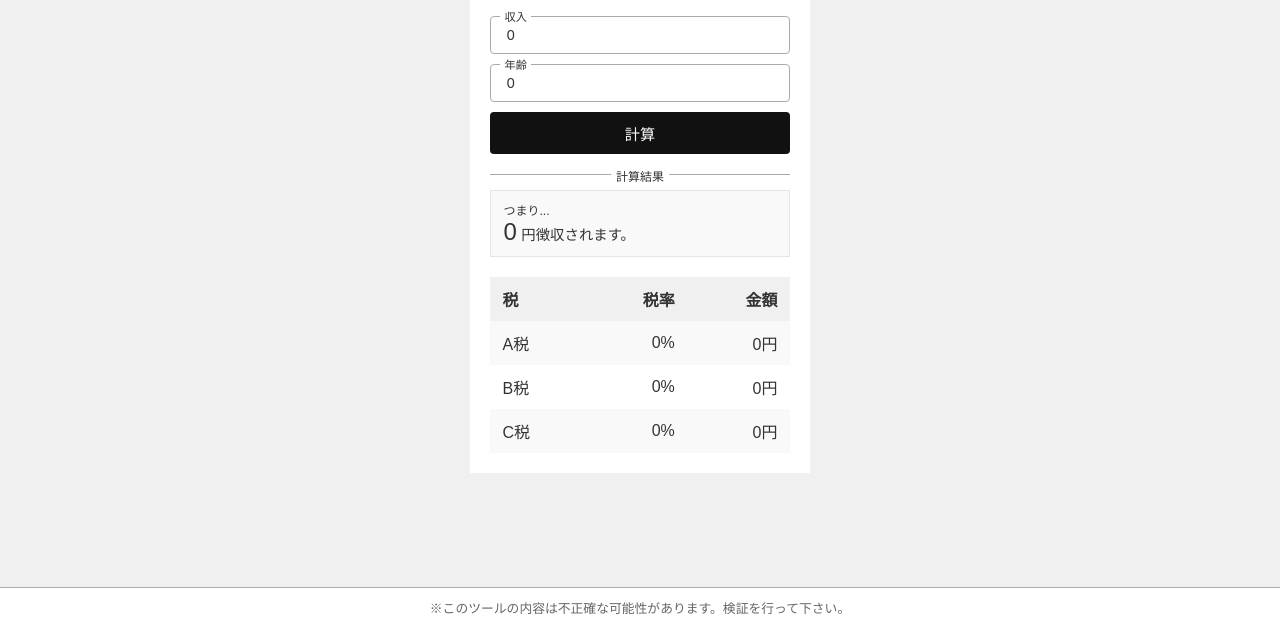
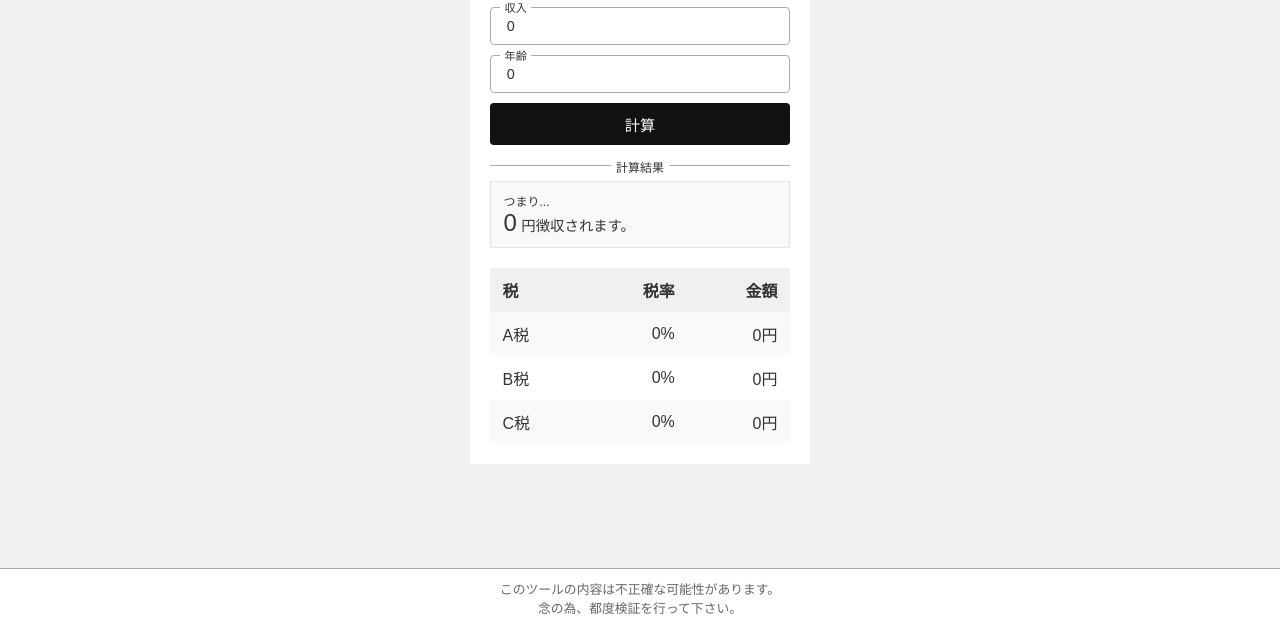
Before and after one commit to siyukatu/tax-calclator, a plain HTML site: page index.html in a window 1280 px wide. Shown: the part 173-800 px from the top of the page. Drawn offline with Linux system fonts and the light colour scheme.

Commit message:
Add files via upload

```diff
--- a/index.html
+++ b/index.html
@@ -52,7 +52,7 @@
             </table>
         </div>
     </div>
-    <small id="annotation">※このツールの内容は不正確な可能性があります。検証を行って下さい。</small>
+    <small id="annotation">このツールの内容は不正確な可能性があります。<br>念の為、都度検証を行って下さい。</small>
     <script src="main.js"></script>
 </body>
 </html>
```
